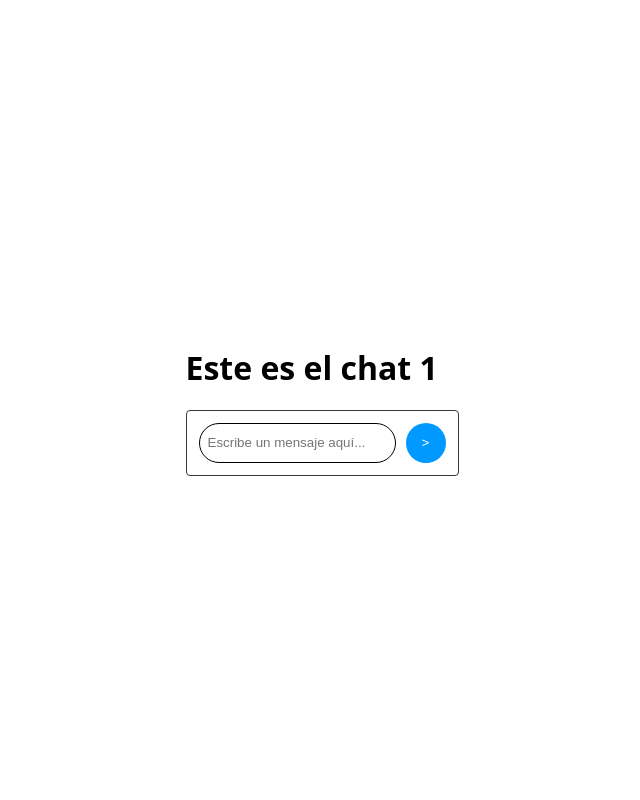
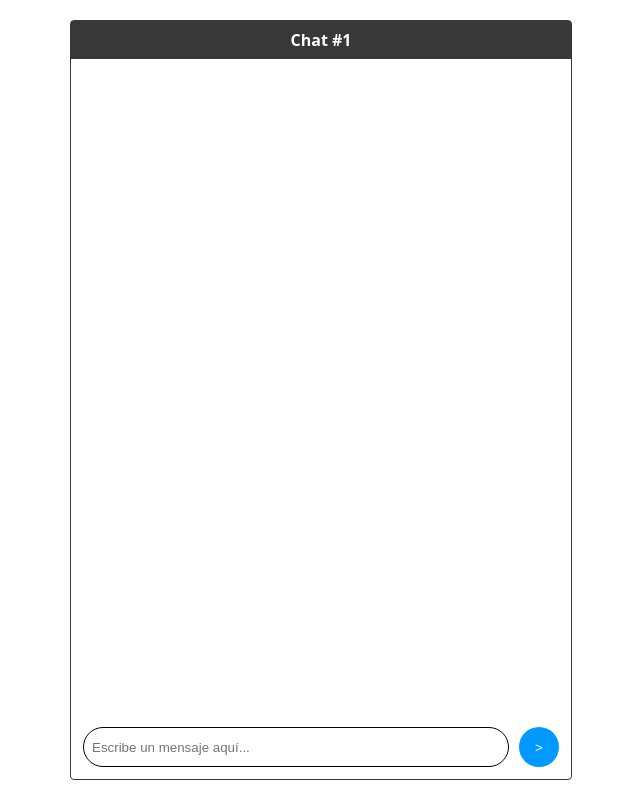
Before and after one commit to sebasgonzac27/chat-sockets, a Vue app in the folder apps/client/: page /chat/1 in a window 1280 px wide. Shown: the whole page, without its empty margins (319-959 px from the left). Built offline with nearby package versions, Linux system fonts and the light colour scheme.

Commit message:
Add styling and functionality to ChatView component

```diff
--- a/apps/client/src/App.vue
+++ b/apps/client/src/App.vue
@@ -3,9 +3,18 @@ import { RouterView } from 'vue-router'
 </script>
 
 <template>
-  <RouterView />
+  <main>
+    <RouterView />
+  </main>
 </template>
 
 <style>
 @import '@/assets/scss/main.scss';
+
+main {
+  display: flex;
+  flex-direction: column;
+  justify-content: center;
+  align-items: center;
+}
 </style>
--- a/apps/client/src/assets/scss/main.scss
+++ b/apps/client/src/assets/scss/main.scss
@@ -12,5 +12,6 @@ body {
     padding: 20px;
     min-height: 100vh;
     min-width: 100vw;
-
+    grid-template-rows: 1fr;
+    grid-template-columns: 1fr;
 }
--- a/apps/client/src/views/ChatView.vue
+++ b/apps/client/src/views/ChatView.vue
@@ -1,35 +1,41 @@
 <template>
-    <main>
-        <h1>Este es el chat {{ id }}</h1>
     <section id="chat">
+        <header id="header">
+            Chat #{{ id }}
+        </header>
         <ul id="messages">
-
+            <li v-for="message in messages" :key="message">
+                {{ message }}
+            </li>
         </ul>
-            <form id="form">
-                <input type="text" name="message" id="input" placeholder="Escribe un mensaje aquí...">
+        <form id="form" :onsubmit="sendMessage">
+            <input type="text" v-model="message" id="input" placeholder="Escribe un mensaje aquí...">
             <button>></button>
         </form>
     </section>
-    </main>
 </template>
 <script setup>
+import { ref } from 'vue';
+
 defineProps({
     id: {
         type: String,
         required: true
     }
 });
+
+const messages = ref([])
+const message = ref('')
+
+function sendMessage(e) {
+    e.preventDefault();
+    messages.value.push(message.value);
+    message.value = ''
+}
 </script>
 
 
 <style scoped lang="scss">
-main {
-    display: flex;
-    flex-direction: column;
-    width: 100%;
-    height: 100%;
-}
-
 #chat {
     display: flex;
     flex-direction: column;
@@ -39,6 +45,14 @@ main {
     max-width: 500px;
     border: solid 1px #383838;
     border-radius: 4px;
+}
+
+#header {
+    padding: 8px;
+    background-color: #383838;
+    color: #fff;
+    text-align: center;
+    font-weight: bold;
 }
 
 #messages {
```
Lines whose indentation alone changed are shown as unchanged.
